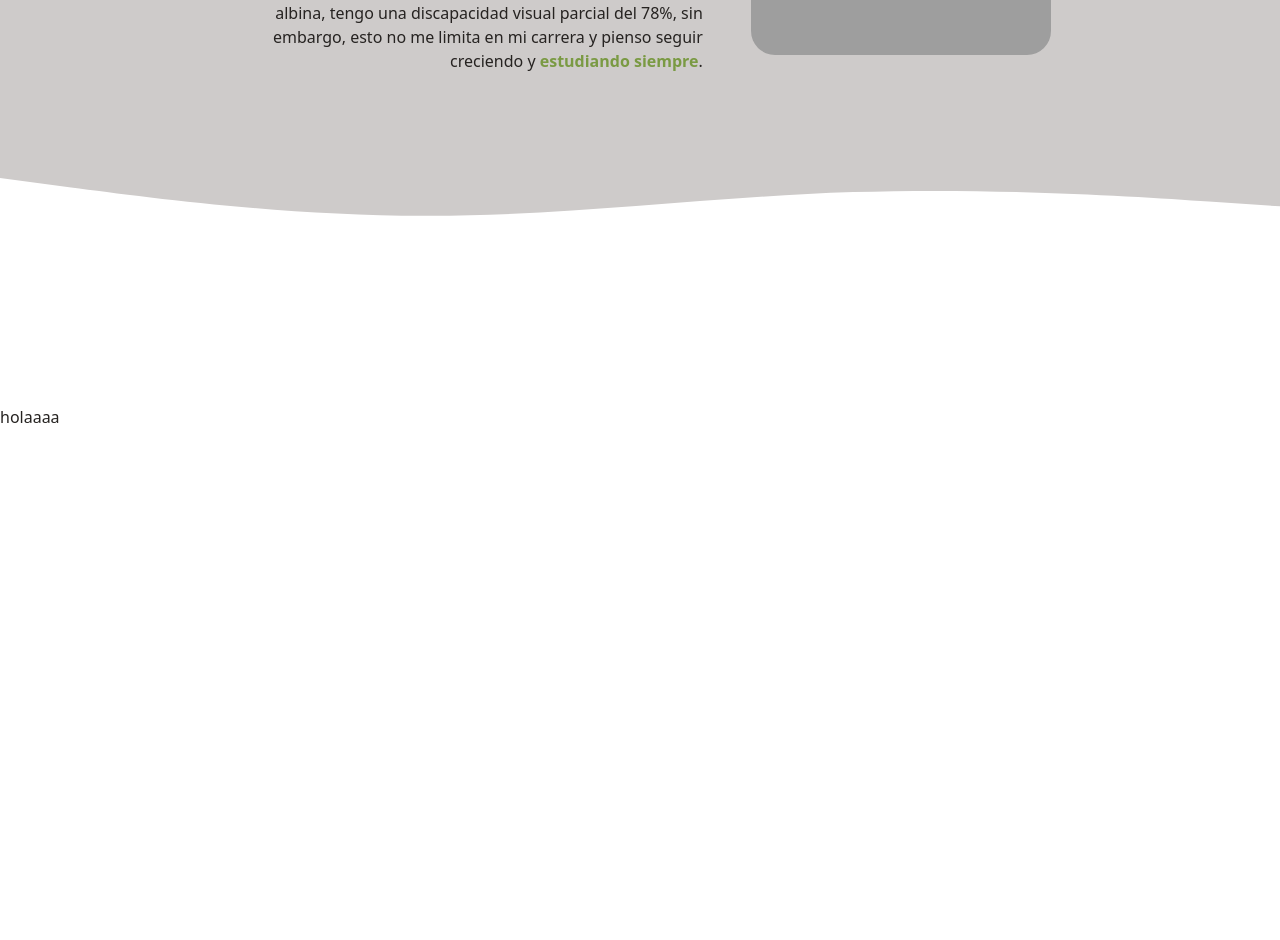
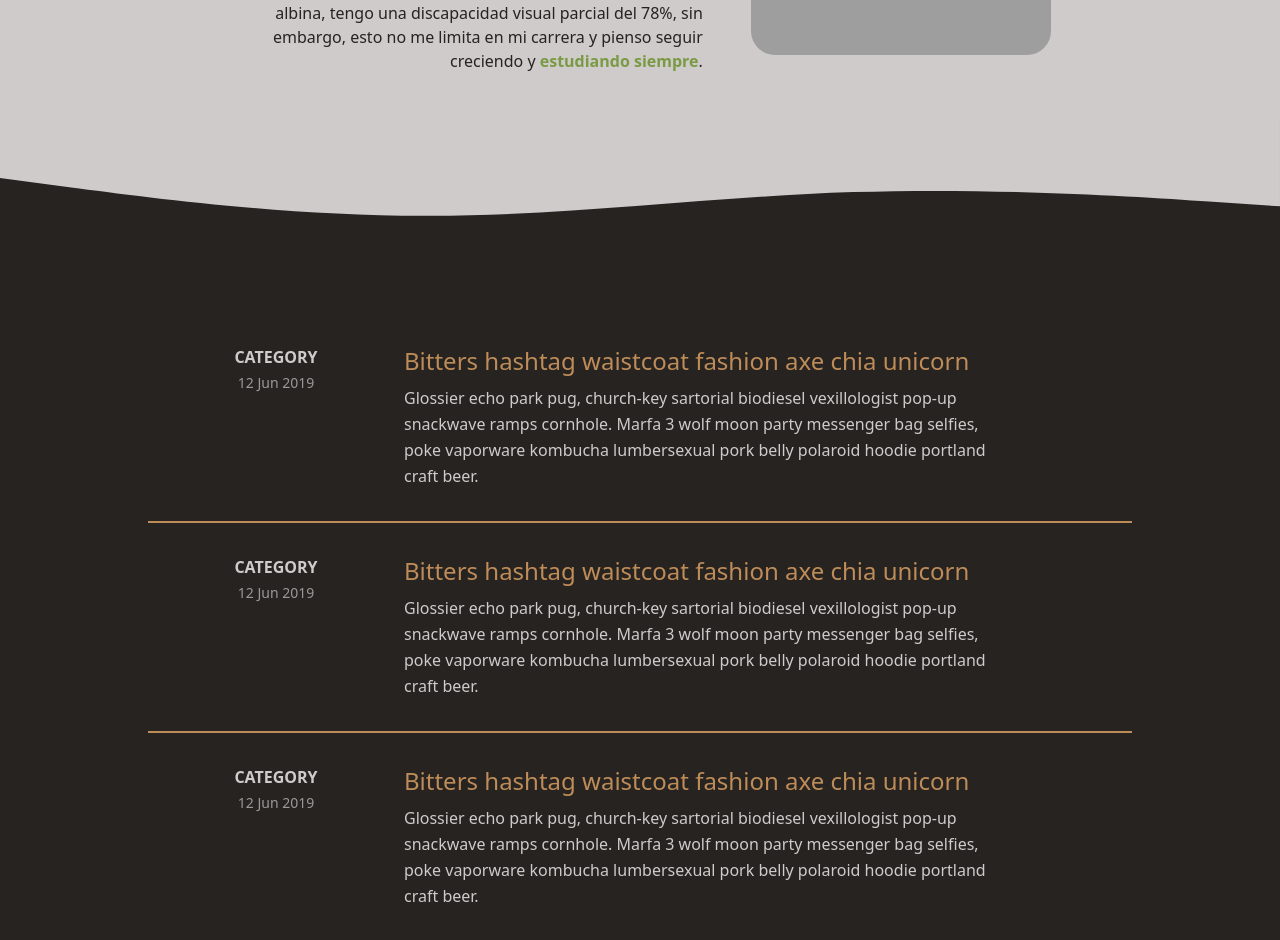
Before and after one commit to FlorCardinali/Portfolio, a React (Vite) app: page / in a window 1280 px wide. Shown: the part 1180-2120 px from the top of the page. Before the commit the page ends 1609 px from the top, so only its background shows below. Built offline with nearby package versions, Linux system fonts and the light colour scheme; grey boxes are pictures that could not be loaded; what tailwindcss-animated would draw is missing.

Commit message:
agregado com,ponente experiencia

```diff
--- a/src/components/AboutMe.jsx
+++ b/src/components/AboutMe.jsx
@@ -2,7 +2,7 @@
     const spam_style = " font-extrabold text-green ";
     return (
         <>
-        <section className="bg-contrast gap-12 flex lg:flex-row flex-col-reverse items-center lg:items-center justify-center h-auto p-12">
+        <section className="bg-contrast gap-12 flex lg:flex-row flex-col-reverse items-center lg:items-center justify-center h-auto p-12 relative">
 
             <article className="gap-4 flex flex-col text-center lg:text-right text-bgColor w-[100%] lg:w-[40%]">
                 <div>
@@ -23,7 +23,10 @@
             <div className="rounded-3xl  min-w-[300px] min-h-[400px] max-h-[500px] bg-cover bg-center bg-no-repeat bg-[url('./foto-about.jpeg')] ">
             </div>
         </section>
-        <svg xmlns="http://www.w3.org/2000/svg" viewBox="0 0 1440 320"><path fill="#cecbca" fill-opacity="1" d="M0,64L80,74.7C160,85,320,107,480,106.7C640,107,800,85,960,80C1120,75,1280,85,1360,90.7L1440,96L1440,0L1360,0C1280,0,1120,0,960,0C800,0,640,0,480,0C320,0,160,0,80,0L0,0Z"></path></svg>
+        <div className="w-screen absolute ">
+            <svg xmlns="http://www.w3.org/2000/svg" viewBox="0 0 1440 320"><path fill="#cecbca" fill-opacity="1" d="M0,64L80,74.7C160,85,320,107,480,106.7C640,107,800,85,960,80C1120,75,1280,85,1360,90.7L1440,96L1440,0L1360,0C1280,0,1120,0,960,0C800,0,640,0,480,0C320,0,160,0,80,0L0,0Z"></path></svg>
+        </div>
+
     </>
         );
 }
--- a/src/components/Experience.jsx
+++ b/src/components/Experience.jsx
@@ -1,7 +1,46 @@
 const Experience = () => {
+
+
+
     return (
         <>
-            <p className="text-bgColor">holaaaa</p>
+            <section class="text-contrast bg-bgColor overflow-hidden pt-32 px-10 lg:p-32">
+                <div class="container px-5 py-24 mx-auto">
+                    <div class="-my-8 divide-y-2 divide-primary">
+                        <div class="py-8 flex flex-wrap md:flex-nowrap">
+                            <div class="md:w-64 md:mb-0 mb-6 flex-shrink-0 flex flex-col text-center">
+                                <span class="font-semibold title-font text-contrast">CATEGORY</span>
+                                <time class="mt-1 text-contrast/70 text-sm">12 Jun 2019</time>
+                            </div>
+                            <div class="md:flex-grow">
+                                <h2 class="text-2xl font-medium text-primary title-font mb-2">Bitters hashtag waistcoat fashion axe chia unicorn</h2>
+                                <p class="leading-relaxed min-w-screen md:max-w-[80%]">Glossier echo park pug, church-key sartorial biodiesel vexillologist pop-up snackwave ramps cornhole. Marfa 3 wolf moon party messenger bag selfies, poke vaporware kombucha lumbersexual pork belly polaroid hoodie portland craft beer.</p>
+                            </div>
+                        </div>
+                        <div class="py-8 flex flex-wrap md:flex-nowrap">
+                            <div class="md:w-64 md:mb-0 mb-6 flex-shrink-0 flex flex-col text-center">
+                                <span class="font-semibold title-font text-contrast">CATEGORY</span>
+                                <time class="mt-1 text-contrast/70 text-sm">12 Jun 2019</time>
+                            </div>
+                            <div class="md:flex-grow">
+                                <h2 class="text-2xl font-medium text-primary title-font mb-2">Bitters hashtag waistcoat fashion axe chia unicorn</h2>
+                                <p class="leading-relaxed min-w-screen md:max-w-[80%]">Glossier echo park pug, church-key sartorial biodiesel vexillologist pop-up snackwave ramps cornhole. Marfa 3 wolf moon party messenger bag selfies, poke vaporware kombucha lumbersexual pork belly polaroid hoodie portland craft beer.</p>
+                            </div>
+
+                        </div>
+                        <div class="py-8 flex flex-wrap md:flex-nowrap">
+                            <div class="md:w-64 md:mb-0 mb-6 flex-shrink-0 flex flex-col text-center">
+                                <span class="font-semibold title-font text-contrast">CATEGORY</span>
+                                <time class="mt-1 text-contrast/70 text-sm">12 Jun 2019</time>
+                            </div>
+                            <div class="md:flex-grow">
+                                <h2 class="text-2xl font-medium text-primary title-font mb-2">Bitters hashtag waistcoat fashion axe chia unicorn</h2>
+                                <p class="leading-relaxed min-w-screen md:max-w-[80%]">Glossier echo park pug, church-key sartorial biodiesel vexillologist pop-up snackwave ramps cornhole. Marfa 3 wolf moon party messenger bag selfies, poke vaporware kombucha lumbersexual pork belly polaroid hoodie portland craft beer.</p>
+                            </div>
+                        </div>
+                    </div>
+                </div>
+            </section>
         </>
     );
 }
--- a/src/components/NavBar.jsx
+++ b/src/components/NavBar.jsx
@@ -17,12 +17,12 @@
     return (
     <div className="relative z-40">
         <div className={containerStyles}>
-            <a className="flex justify-center gap-4 font-medium items-center">
-                <img className="border border-primary rounded-full w-[40px]" src="./perfil.jpg"></img>
+            <a className="flex justify-center h-[40px] gap-4 font-medium items-center">
+                <img className="border-2 m-0 p-0 border-primary rounded-2xl w-[50px]" src="./perfil.jpg"></img>
                 <span className="ml-3 text-2xl text-contrast">Flor Cardinali</span>
             </a>
             <nav className=" basis-1/3 flex gap-8 flex-wrap flex-row justify-center items-center mr-5 text-base ">
-                <a className="text-green text-[18px] font-extrabold hover:text-white cursor-pointer ">About</a>
+                <a className="text-primary text-[18px] font-extrabold hover:text-white cursor-pointer ">About</a>
                 <a className={aStyles}>Second Link</a>
                 <a className={aStyles}>Third Link</a>
                 <a className={aStyles}>Fourth Link</a>
```
